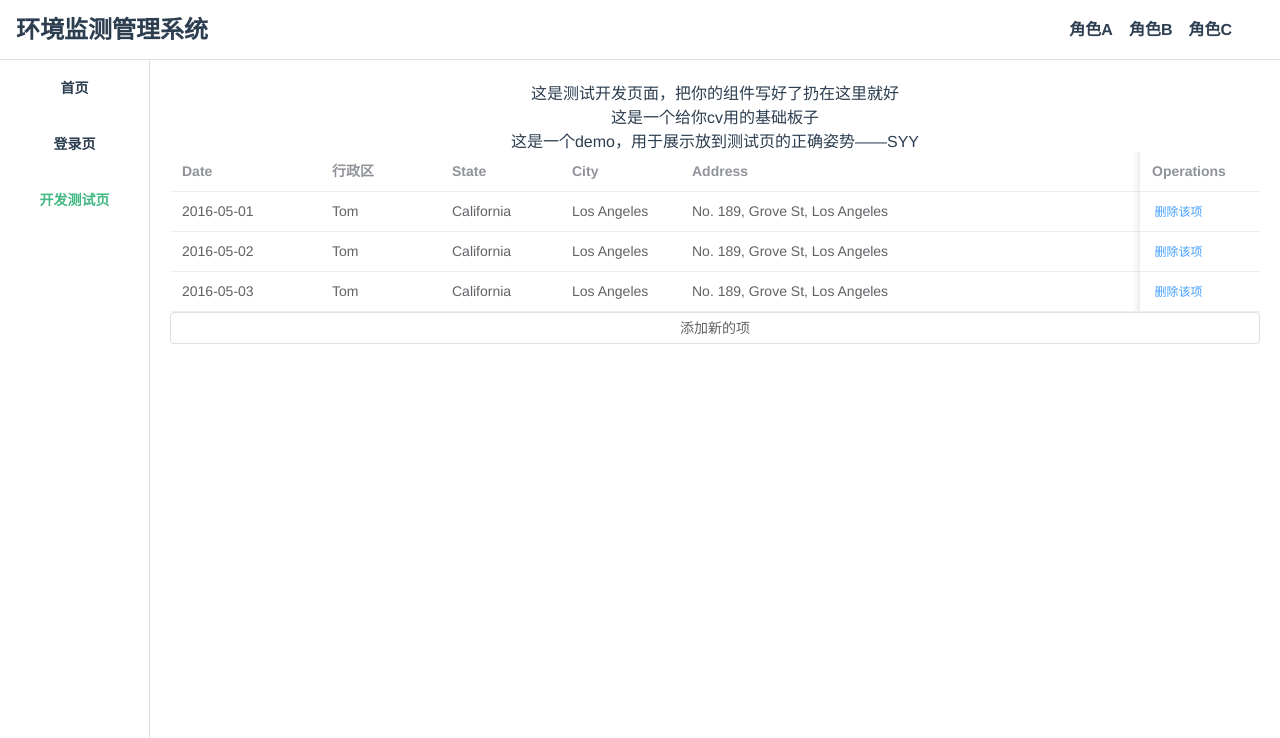
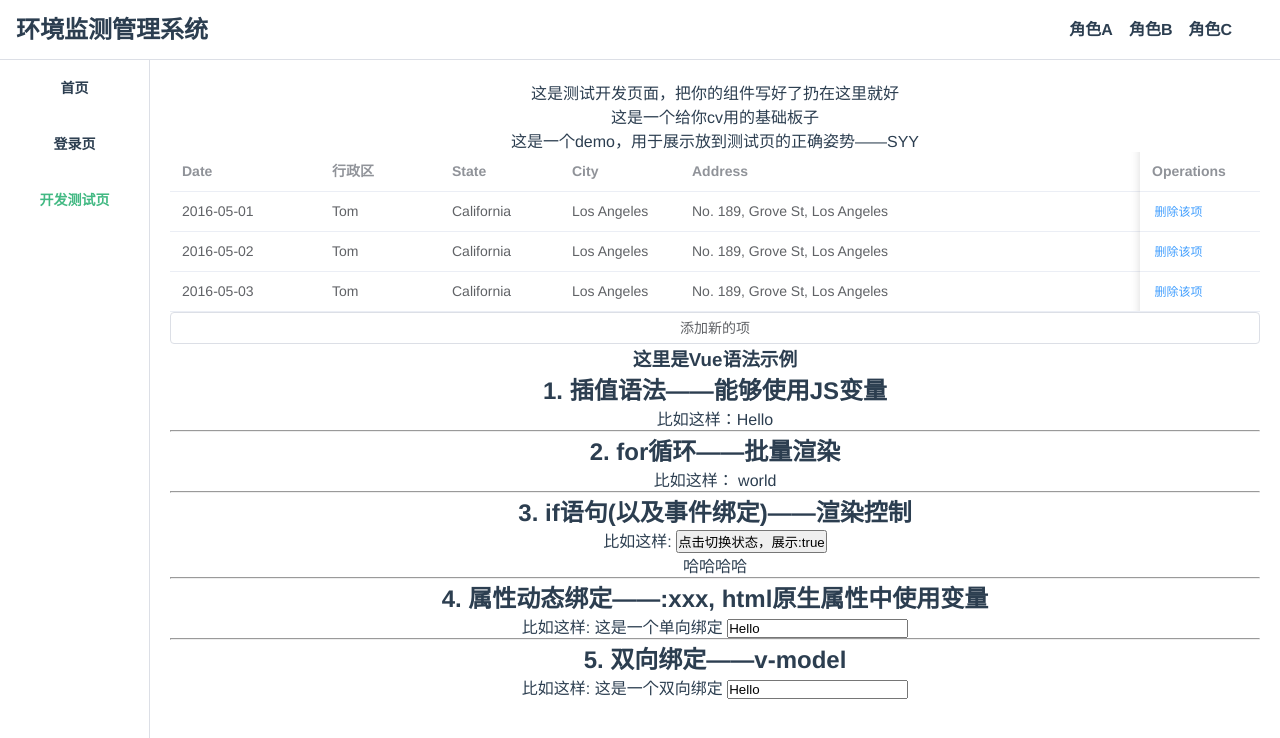
Before and after one commit to CoderSerio/environment-management, a Vue app: page /test-page in a window 1280 px wide. Shown: the top 738 px of the page. Built offline with nearby package versions, Linux system fonts and the light colour scheme.

Commit message:
feat: Vue语法示例

```diff
--- /dev/null
+++ b/src/pages/common/demo3/index.vue
@@ -0,0 +1,49 @@
+<script lang="ts" setup>
+import { reactive } from 'vue';
+// 用reactive声明响应式数据
+const data = reactive({
+  a: 'Hello',
+  b: ['w', 'o', 'r', 'l', 'd'],
+  c: true
+})
+
+</script>
+
+<template>
+  <h1>这里是Vue语法示例</h1>
+  <h2>1. 插值语法——能够使用JS变量</h2>
+  <div>比如这样：{{ data.a }}</div>
+  <hr>
+
+  <h2>2. for循环——批量渲染</h2>
+  <div>
+    比如这样：
+    <span v-for="i in data.b">{{i}}</span>
+  </div>
+  <hr>
+
+  <h2>3. if语句(以及事件绑定)——渲染控制</h2>
+  <div>
+    比如这样:
+    <button @click="data.c = !data.c">点击切换状态，展示:{{ data.c }}</button>
+    <div v-if="data.c">哈哈哈哈</div>
+  </div>
+  <hr>
+
+  <h2>4. 属性动态绑定——:xxx, html原生属性中使用变量</h2>
+  <div>
+    比如这样: 这是一个单向绑定
+    <input :value="data.a" />
+  </div>
+  <hr>
+
+  <h2>5. 双向绑定——v-model</h2>
+  <div>
+    比如这样: 这是一个双向绑定
+    <input v-model="data.a" />
+  </div>
+</template>
+
+<style scoped>
+
+</style>
--- a/src/pages/test-page/index.vue
+++ b/src/pages/test-page/index.vue
@@ -1,12 +1,14 @@
 <script setup lang="ts">
 import Demo1 from '@/pages/common/demo1/index.vue'
 import Demo2 from '@/pages/common/demo2/index.vue'
+import Demo3 from '@/pages/common/demo3/index.vue'
 </script>
 
 <template>
   <div>这是测试开发页面，把你的组件写好了扔在这里就好</div>
   <Demo1 />
   <Demo2 />
+  <Demo3 />
 </template>
 
 
```
